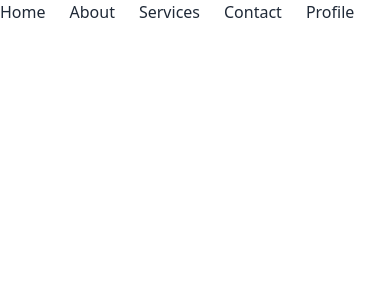
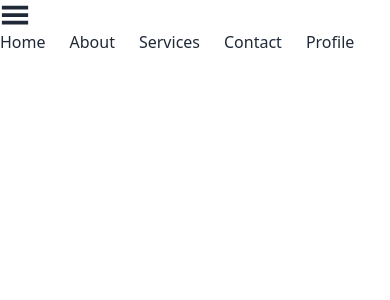
Before and after one commit to SudiptaRoy05/price-option, a React (Vite) app: page / in a window 390 px wide. Shown: the top 300 px of the page. Built offline with nearby package versions, Linux system fonts and the light colour scheme.

Commit message:
added hamburger with toggle functionality

```diff
--- a/package.json
+++ b/package.json
@@ -12,7 +12,8 @@
   "dependencies": {
     "prop-types": "^15.8.1",
     "react": "^18.3.1",
-    "react-dom": "^18.3.1"
+    "react-dom": "^18.3.1",
+    "react-icons": "^5.3.0"
   },
   "devDependencies": {
     "@eslint/js": "^9.13.0",
--- a/src/Link.jsx
+++ b/src/Link.jsx
@@ -1,4 +1,5 @@
 import PropTypes from "prop-types";
+
 
 export default function Link({route}) {
     console.log(typeof route);
@@ -9,6 +10,6 @@ export default function Link({route}) {
   );
 }
 
-Link.proptypes ={
+Link.propTypes ={
     route:PropTypes.object.isRequired
 }
--- a/src/Nav.jsx
+++ b/src/Nav.jsx
@@ -1,24 +1,31 @@
+import { useState } from "react";
 import Link from "./Link";
+import { GiHamburgerMenu } from "react-icons/gi";
+import { RxCross2 } from "react-icons/rx";
 
 export default function Nav() {
-
-    const routes = [
-        { id: 1, path: '/', name: 'Home' },
-        { id: 2, path: '/about', name: 'About' },
-        { id: 3, path: '/services', name: 'Services' },
-        { id: 4, path: '/contact', name: 'Contact' },
-        { id: 5, path: '/profile/:username', name: 'Profile' },
-      ];
-
-
+  const [open, setOpen] = useState(false);
+  const routes = [
+    { id: 1, path: "/", name: "Home" },
+    { id: 2, path: "/about", name: "About" },
+    { id: 3, path: "/services", name: "Services" },
+    { id: 4, path: "/contact", name: "Contact" },
+    { id: 5, path: "/profile/:username", name: "Profile" },
+  ];
 
   return (
     <div>
-        <ul className="flex gap-6">
-            {
-                routes.map((route)=> <Link key={route.id} route={route}></Link>)
-            }
-        </ul>
+      <div className="md:hidden" onClick={() => setOpen(!open)}>
+        {
+            open === true ? <RxCross2 className="text-3xl"></RxCross2> : <GiHamburgerMenu className="text-3xl"></GiHamburgerMenu>
+        }
+
+      </div>
+      <ul className="flex gap-6">
+        {routes.map((route) => (
+          <Link key={route.id} route={route}></Link>
+        ))}
+      </ul>
     </div>
-  )
+  );
 }
```
Also changed, not shown: 1 other file (tests, documents, lock files or other folders).
